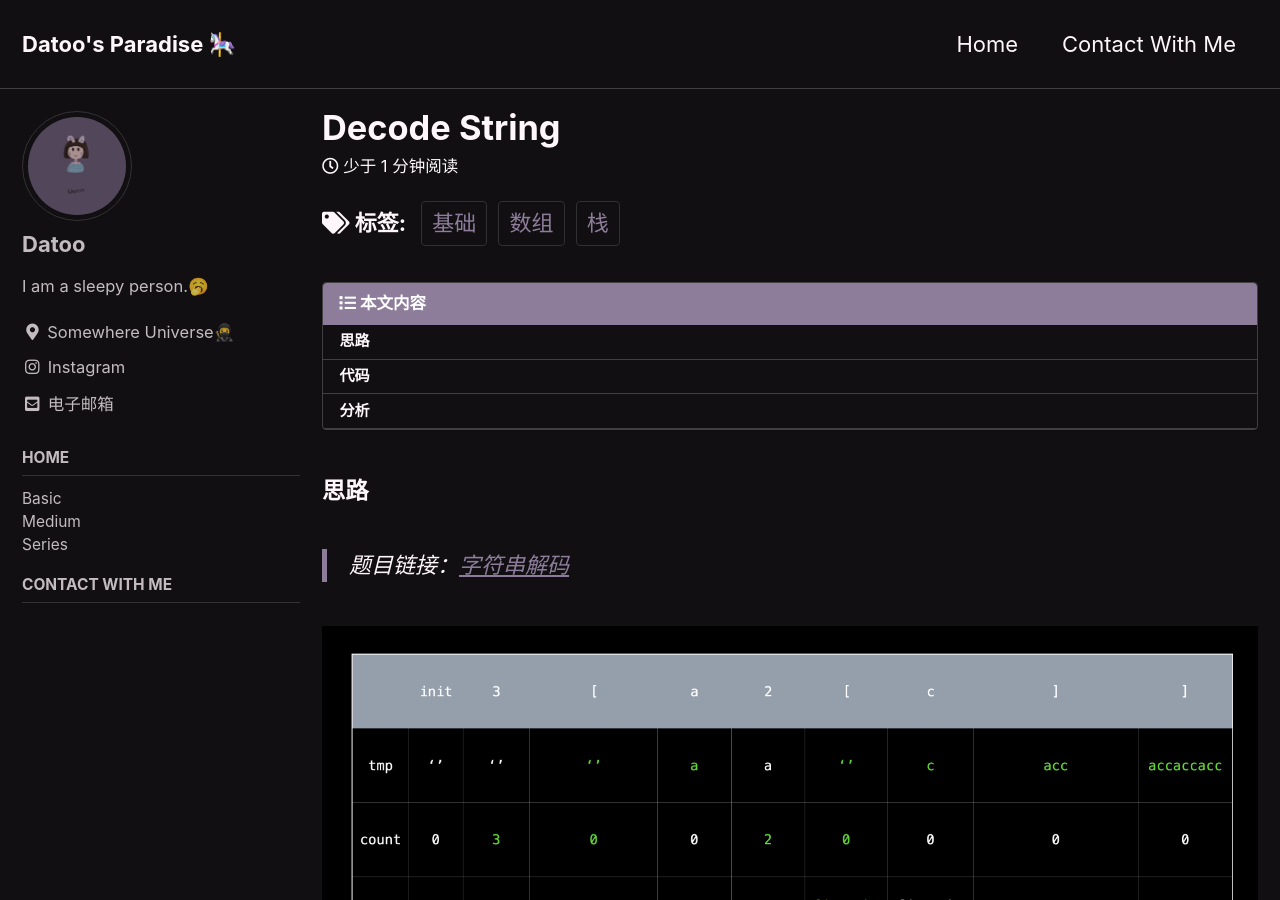
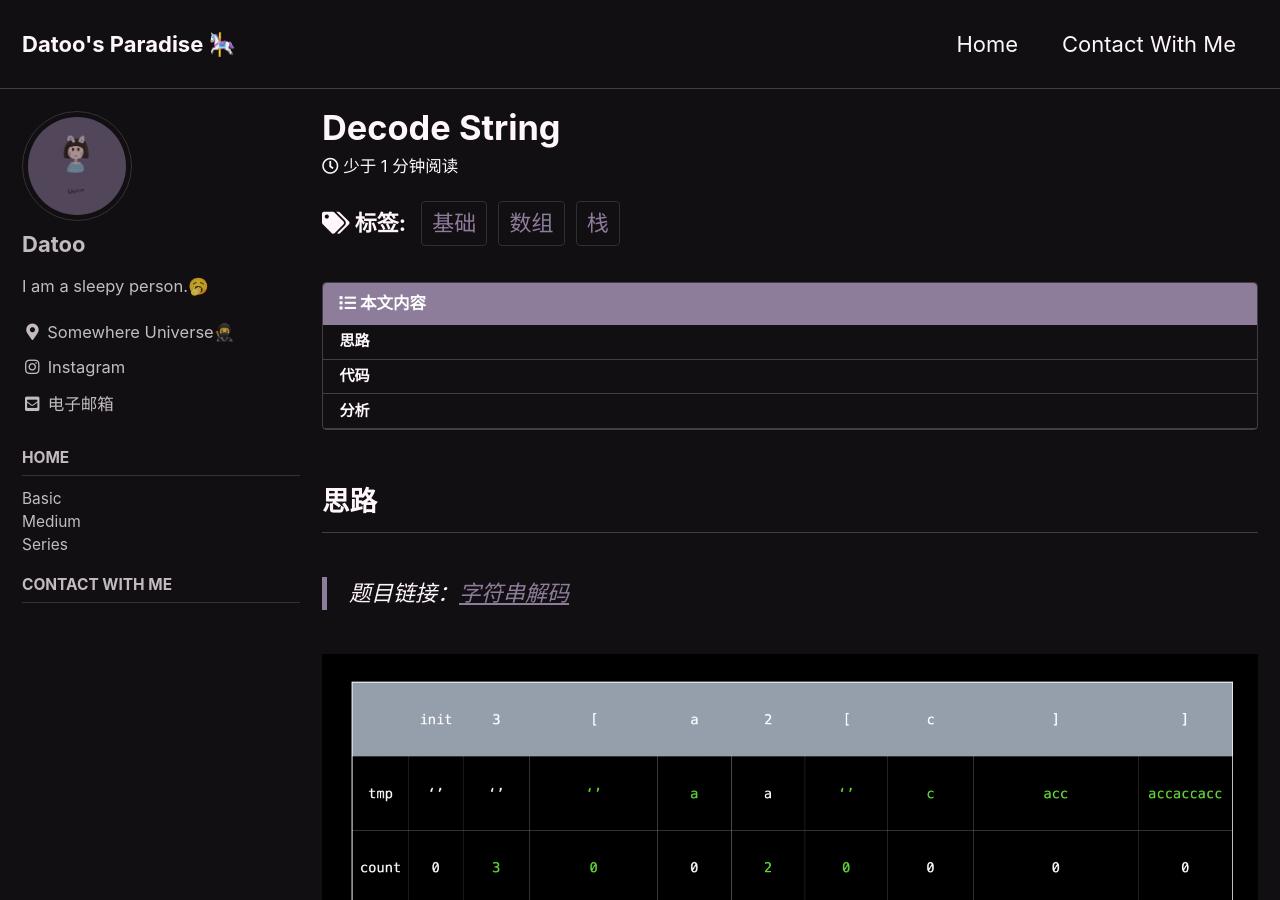
Before and after one commit to DaToo-J/DaToo-J.GitHub.io, a Jekyll site: the page built from _posts/2021-02-06-decode-string.md, in a window 1280 px wide and 900 px high. Built offline with Jekyll 4.4.1, drawn with Linux system fonts in a browser that asks for light colours; cached includes are drawn as plain includes.

Commit message:
change the h tag

````diff
--- a/_posts/2021-02-06-decode-string.md
+++ b/_posts/2021-02-06-decode-string.md
@@ -11,13 +11,13 @@ tags: 基础 数组 栈
 title:
 ---
 
-#### 思路
+## 思路
 
 > 题目链接：[字符串解码](https://leetcode-cn.com/problems/decode-string/)
 
 ![decode-string]({{ "./assets/images/decode-string.png" | absolute_url }})
 
-#### 代码
+## 代码
 
 ```python
 class Solution:
@@ -40,6 +40,6 @@ class Solution:
         return tmp
 ```
 
-#### 分析
+## 分析
 
 1. 时间复杂度需要 `O(n)`， 空间复杂度需要 `O(1)`
````
